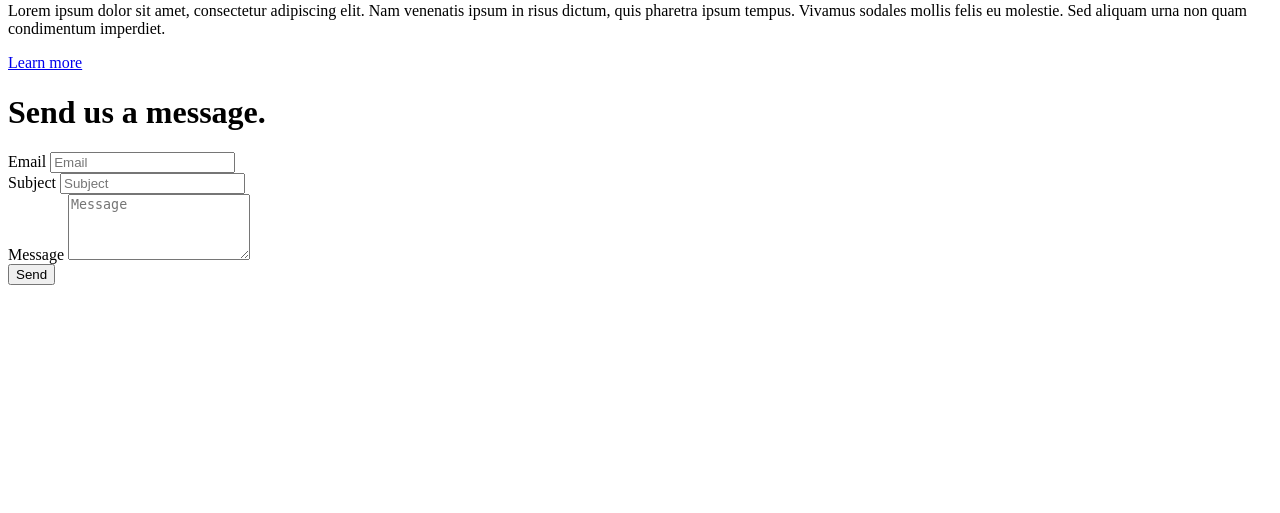
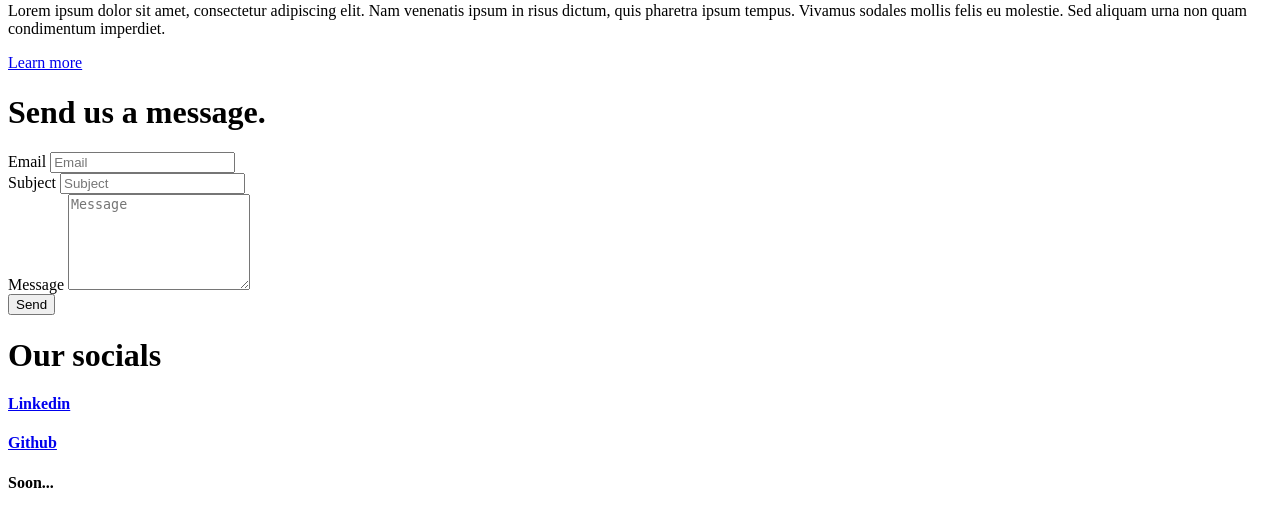
Before and after one commit to coni-code/web-conicode, a Symfony app: template templates/website/home.html.twig in a window 1280 px wide. Shown: the part 439-952 px from the top of the page. Before the commit the page ends 724 px from the top, so only its background shows below. Run offline with Twig, Linux system fonts and the light colour scheme; the template is opened without the code that fills it, so the values that code supplies are empty; form fields are guessed from the names that the template uses; some libraries are stand-ins or nearby versions.

Commit message:
refactor contact form

```diff
--- a/templates/website/contact/_form.html.twig
+++ b/templates/website/contact/_form.html.twig
@@ -5,7 +5,7 @@
                 {{ form_label(form.email, 'form.contact.label.email'|trans) }}
                 {{ form_widget(form.email, {
                     'attr': {
-                        'class': 'form-control',
+                        'class': 'form-control contact-input',
                         'placeholder': 'form.contact.label.email'|trans,
                     }
                 }) }}
@@ -16,7 +16,7 @@
                 {{ form_label(form.subject, 'form.contact.label.subject'|trans) }}
                 {{ form_widget(form.subject, {
                     'attr': {
-                        'class': 'form-control',
+                        'class': 'form-control contact-input',
                         'placeholder': 'form.contact.label.subject'|trans,
                     }
                 }) }}
@@ -28,9 +28,9 @@
         {{ form_label(form.body, 'form.contact.label.body'|trans) }}
         {{ form_widget(form.body, {
             'attr': {
-                'class': 'form-control',
+                'class': 'form-control contact-input',
                 'placeholder': 'form.contact.label.body'|trans,
-                'rows': 4,
+                'rows': 6,
             }
         }) }}
     </div>
@@ -38,7 +38,7 @@
     {{ form_widget(form.submit, {
         'label': 'form.send'|trans,
         'attr': {
-            'class': 'btn btn-lg btn-success w-25',
+            'class': 'btn-01 submit',
         }
     }) }}
     </div>
--- a/templates/website/contact/index.html.twig
+++ b/templates/website/contact/index.html.twig
@@ -1,11 +1,26 @@
 {% block body %}
-    <div id="contact" class="card w-100">
-        <div class="card-header">
-            <h1 class="h2">{{ 'home.contact.header'|trans }}</h1>
+    <div id="contact" class="section">
+        <div class="contact-box contact-left">
+            <h1>{{ 'home.contact.header'|trans }}</h1>
+            {{ include('website/contact/_form.html.twig') }}
+
         </div>
-        <div class="card-body">
-            <div class="w-50">
-                {{ include('website/contact/_form.html.twig') }}
+            <div class="contact-box">
+                <h1>Our socials</h1>
+                <p></p>
+                <div class="contact-section">
+                <a href="https://www.linkedin.com/company/conicodepl/" class="btn-01 contact-section-box">
+                        <i class="fa-brands fa-linkedin"></i>
+                        <h4>Linkedin</h4>
+                </a>
+                <a href="https://github.com/coni-code" class="btn-01 contact-section-box">
+                    <i class="fa-brands fa-github"></i>
+                        <h4>Github</h4>
+                </a>
+                <div class="btn-01 contact-section-box">
+                    <i class="fa-solid fa-face-grimace"></i>
+                        <h4>Soon...</h4>
+                </div>
             </div>
         </div>
     </div>
--- a/templates/website/home.html.twig
+++ b/templates/website/home.html.twig
@@ -4,9 +4,7 @@
 
 {{ include('website/navbar/index.html.twig') }}
 {{ include('website/hero/index.html.twig') }}
-    <div class="container">
-        {{ include('website/contact/index.html.twig') }}
-    </div>
+{{ include('website/contact/index.html.twig') }}
 {% endblock %}
 {% block javascripts %}
     {{ parent() }}
```
